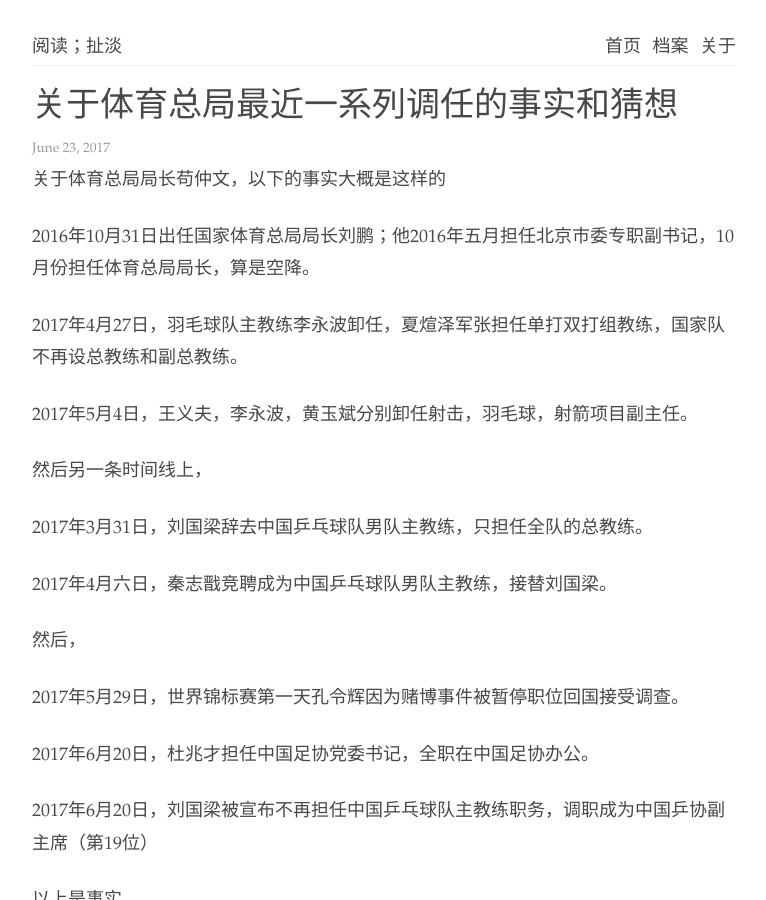
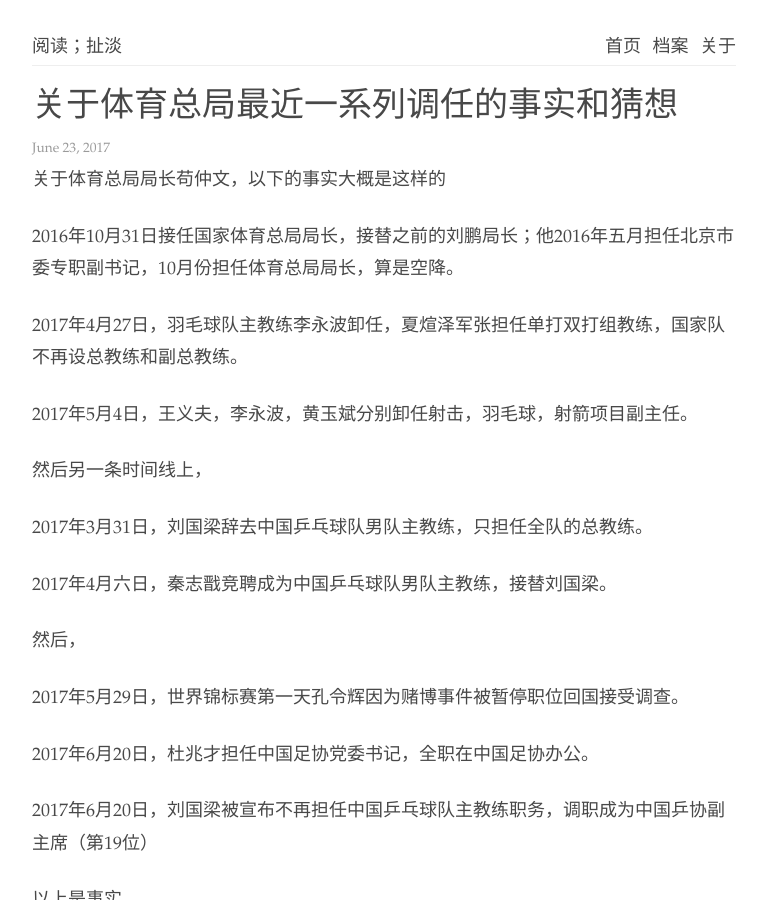
Before and after one commit to readandchedan/readandchedan.github.io, a Jekyll site: the page built from _posts/nonfiction/_posts/2017-06-23-on-personel-change-of-chinese-sports.md, in a window 1280 px wide and 900 px high. Shown: the whole window, without its empty margins (256-1022 px from the left). Built offline with Jekyll 4.4.1, drawn with Linux system fonts in a browser that asks for light colours.

Commit message:
Commited on 2017-06-23 22:18:56.199790

```diff
--- a/_posts/nonfiction/_posts/2017-06-23-on-personel-change-of-chinese-sports.md
+++ b/_posts/nonfiction/_posts/2017-06-23-on-personel-change-of-chinese-sports.md
@@ -5,7 +5,7 @@ layout: default
 
 关于体育总局局长苟仲文，以下的事实大概是这样的
 
-2016年10月31日出任国家体育总局局长刘鹏；他2016年五月担任北京市委专职副书记，10月份担任体育总局局长，算是空降。
+2016年10月31日接任国家体育总局局长，接替之前的刘鹏局长；他2016年五月担任北京市委专职副书记，10月份担任体育总局局长，算是空降。
 
 2017年4月27日，羽毛球队主教练李永波卸任，夏煊泽军张担任单打双打组教练，国家队不再设总教练和副总教练。
 
```
